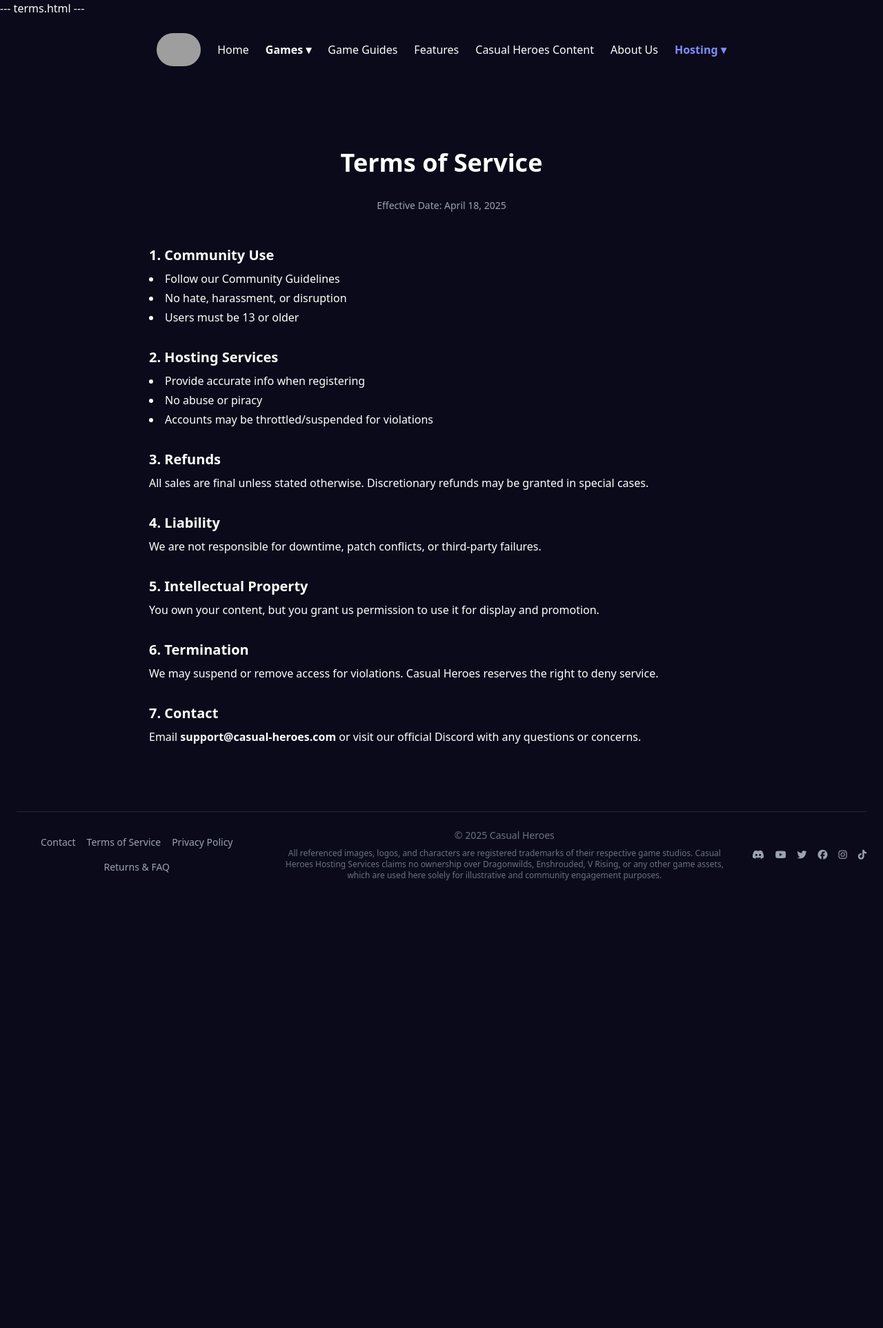
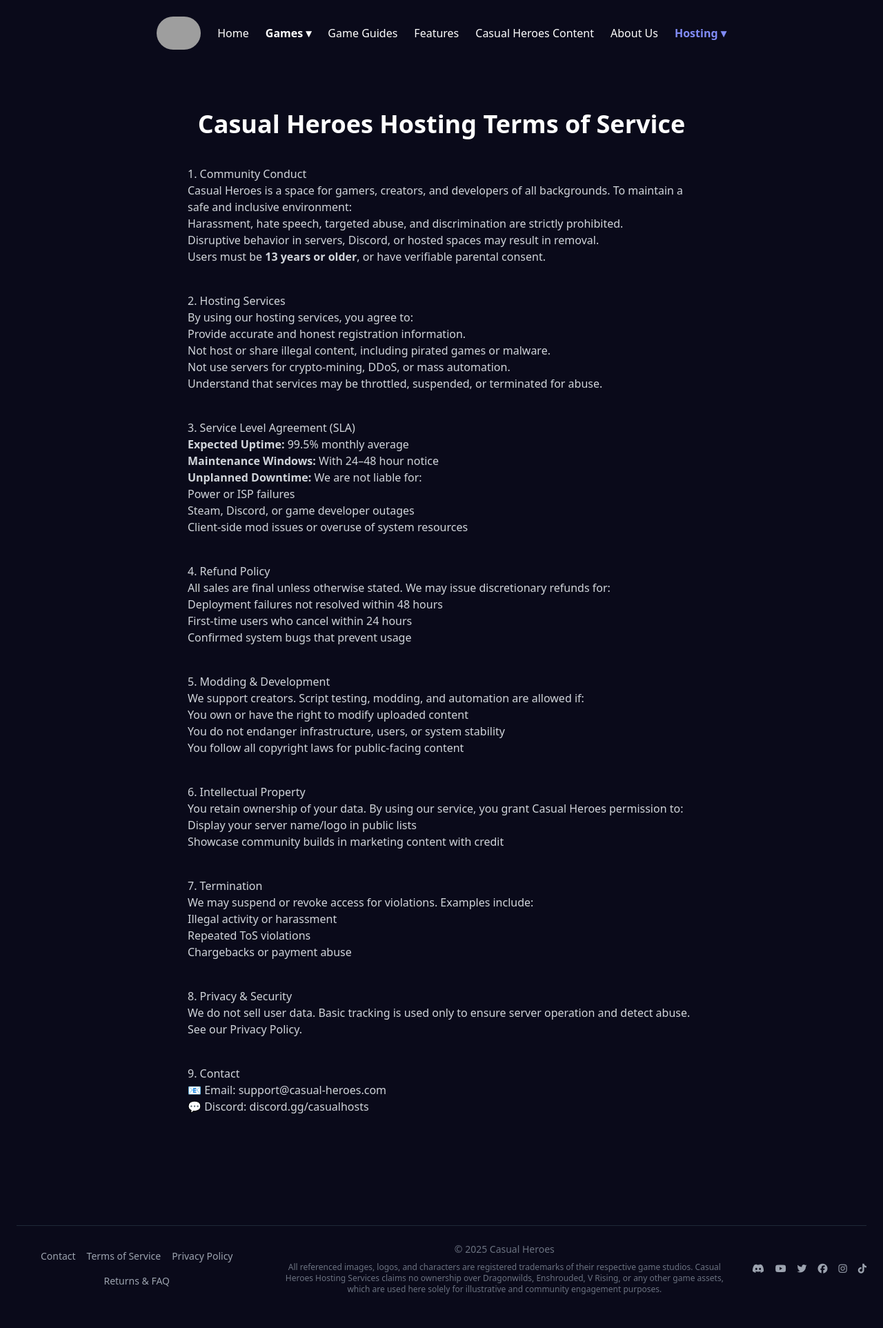
Before and after one commit to Casual-Heroes/QuestLog, a Django app: template app/templates/terms.html in a window 1280 px wide. Shown: the whole page at 69% size. Before the commit the page ends 1276 px from the top, so only its background shows below. Run offline with Django 3.2, Linux system fonts and the light colour scheme; the template is opened without the code that fills it, so the values that code supplies are empty; some libraries are stand-ins or nearby versions; grey boxes are pictures that could not be loaded.

Commit message:
Updated terms and services

```diff
--- a/app/templates/terms.html
+++ b/app/templates/terms.html
@@ -1,42 +1,100 @@
---- terms.html ---
 {% extends "base.html" %}
+{% load static %}
 {% block title %}Terms of Service | Casual Heroes{% endblock %}
 {% block og_title %}Welcome to Casual Heroes{% endblock %}
 {% block og_description %}Join the Casual Heroes community — modded servers, friendly vibes, and endless co-op adventures.{% endblock %}
 {% block og_image %}https://casual-heroes.com/static/img/siteassets/homepage/CHLogoFinal.png{% endblock %}
 {% block og_url %}https://casual-heroes.com/{% endblock %}
+
 {% block content %}
-<section class="mt-24 px-6 max-w-4xl mx-auto">
-  <h1 class="text-4xl font-extrabold text-center mb-8">Terms of Service</h1>
-  <p class="text-sm text-gray-400 text-center mb-12">Effective Date: April 18, 2025</p>
+<section class="max-w-3xl mx-auto py-16 px-4">
+  <h1 class="text-4xl font-bold text-white mb-10 text-center">Casual Heroes Hosting Terms of Service</h1>
 
-  <h2 class="text-xl font-bold mb-2">1. Community Use</h2>
-  <ul class="list-disc list-inside space-y-1">
-    <li>Follow our Community Guidelines</li>
-    <li>No hate, harassment, or disruption</li>
-    <li>Users must be 13 or older</li>
-  </ul>
+  <div class="prose prose-invert prose-lg max-w-none text-gray-300 space-y-10">
+    <div>
+      <h2>1. Community Conduct</h2>
+      <p>Casual Heroes is a space for gamers, creators, and developers of all backgrounds. To maintain a safe and inclusive environment:</p>
+      <ul>
+        <li>Harassment, hate speech, targeted abuse, and discrimination are strictly prohibited.</li>
+        <li>Disruptive behavior in servers, Discord, or hosted spaces may result in removal.</li>
+        <li>Users must be <strong>13 years or older</strong>, or have verifiable parental consent.</li>
+      </ul>
+    </div>
 
-  <h2 class="text-xl font-bold mt-8 mb-2">2. Hosting Services</h2>
-  <ul class="list-disc list-inside space-y-1">
-    <li>Provide accurate info when registering</li>
-    <li>No abuse or piracy</li>
-    <li>Accounts may be throttled/suspended for violations</li>
-  </ul>
+    <div>
+      <h2>2. Hosting Services</h2>
+      <p>By using our hosting services, you agree to:</p>
+      <ul>
+        <li>Provide accurate and honest registration information.</li>
+        <li>Not host or share illegal content, including pirated games or malware.</li>
+        <li>Not use servers for crypto-mining, DDoS, or mass automation.</li>
+        <li>Understand that services may be throttled, suspended, or terminated for abuse.</li>
+      </ul>
+    </div>
 
-  <h2 class="text-xl font-bold mt-8 mb-2">3. Refunds</h2>
-  <p>All sales are final unless stated otherwise. Discretionary refunds may be granted in special cases.</p>
+    <div>
+      <h2>3. Service Level Agreement (SLA)</h2>
+      <ul>
+        <li><strong>Expected Uptime:</strong> 99.5% monthly average</li>
+        <li><strong>Maintenance Windows:</strong> With 24–48 hour notice</li>
+        <li><strong>Unplanned Downtime:</strong> We are not liable for:</li>
+        <ul>
+          <li>Power or ISP failures</li>
+          <li>Steam, Discord, or game developer outages</li>
+          <li>Client-side mod issues or overuse of system resources</li>
+        </ul>
+      </ul>
+    </div>
 
-  <h2 class="text-xl font-bold mt-8 mb-2">4. Liability</h2>
-  <p>We are not responsible for downtime, patch conflicts, or third-party failures.</p>
+    <div>
+      <h2>4. Refund Policy</h2>
+      <p>All sales are final unless otherwise stated. We may issue discretionary refunds for:</p>
+      <ul>
+        <li>Deployment failures not resolved within 48 hours</li>
+        <li>First-time users who cancel within 24 hours</li>
+        <li>Confirmed system bugs that prevent usage</li>
+      </ul>
+    </div>
 
-  <h2 class="text-xl font-bold mt-8 mb-2">5. Intellectual Property</h2>
-  <p>You own your content, but you grant us permission to use it for display and promotion.</p>
+    <div>
+      <h2>5. Modding & Development</h2>
+      <p>We support creators. Script testing, modding, and automation are allowed if:</p>
+      <ul>
+        <li>You own or have the right to modify uploaded content</li>
+        <li>You do not endanger infrastructure, users, or system stability</li>
+        <li>You follow all copyright laws for public-facing content</li>
+      </ul>
+    </div>
 
-  <h2 class="text-xl font-bold mt-8 mb-2">6. Termination</h2>
-  <p>We may suspend or remove access for violations. Casual Heroes reserves the right to deny service.</p>
+    <div>
+      <h2>6. Intellectual Property</h2>
+      <p>You retain ownership of your data. By using our service, you grant Casual Heroes permission to:</p>
+      <ul>
+        <li>Display your server name/logo in public lists</li>
+        <li>Showcase community builds in marketing content with credit</li>
+      </ul>
+    </div>
 
-  <h2 class="text-xl font-bold mt-8 mb-2">7. Contact</h2>
-  <p>Email <strong>support@casual-heroes.com</strong> or visit our official Discord with any questions or concerns.</p>
+    <div>
+      <h2>7. Termination</h2>
+      <p>We may suspend or revoke access for violations. Examples include:</p>
+      <ul>
+        <li>Illegal activity or harassment</li>
+        <li>Repeated ToS violations</li>
+        <li>Chargebacks or payment abuse</li>
+      </ul>
+    </div>
+
+    <div>
+      <h2>8. Privacy & Security</h2>
+      <p>We do not sell user data. Basic tracking is used only to ensure server operation and detect abuse. See our <a href="/privacy">Privacy Policy</a>.</p>
+    </div>
+
+    <div>
+      <h2>9. Contact</h2>
+      <p>📧 Email: <a href="mailto:support@casual-heroes.com">support@casual-heroes.com</a><br>
+      💬 Discord: <a href="https://discord.gg/exRgR9YGyy">discord.gg/casualhosts </a></p>
+    </div>
+  </div>
 </section>
 {% endblock %}
```
